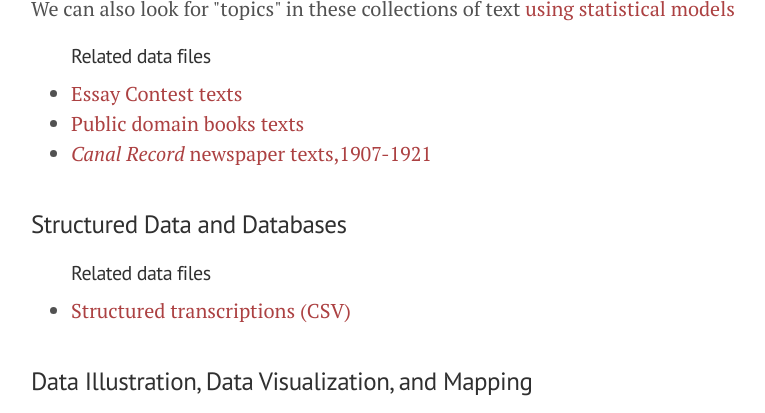
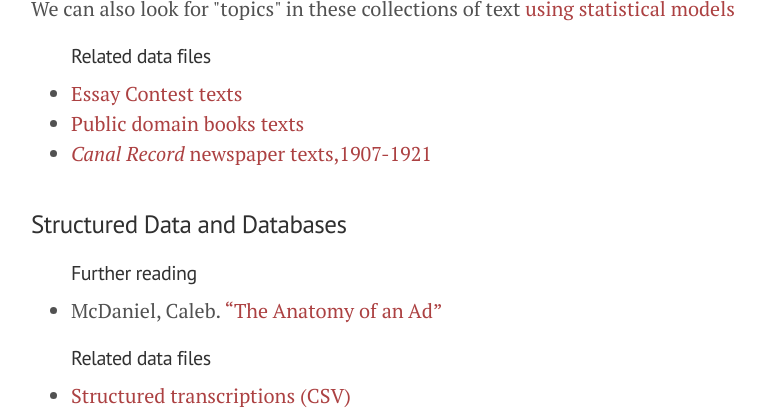
Before and after one commit to umd-mith/taw_workshop, a Jekyll site: the page built from index.html, in a window 1280 px wide and 900 px high, scrolled down 2198 px, cut to the strip 0-413 px from the top of the window. Shown: the whole strip, without its empty margins (249-1014 px from the left). Built offline with Jekyll 4.4.1, drawn with Linux system fonts in a browser that asks for light colours; nearby versions of some CDN libraries; Markdown is read by kramdown in place of the engine named in the settings; the list of posts is cut into pages by our own code.

Commit message:
Add McDaniel link

```diff
--- a/index.html
+++ b/index.html
@@ -68,6 +68,11 @@ layout: default
   <section>
     <h3 class="post-title">Structured Data and Databases</h3>
     <ul>
+      <h5>Further reading</h5>
+      <li>McDaniel, Caleb. <a href="http://digitalhistory.blogs.rice.edu/2014/01/17/homework-1-the-anatomy-of-an-ad/">“The Anatomy of an Ad”</a>
+      </li>
+    </ul>
+    <ul>
       <h5>Related data files</h5>
       <li><a href="{{site.baseurl}}downloads#data-photo-metal">Structured transcriptions (CSV)</a></li>
     </ul>
```
